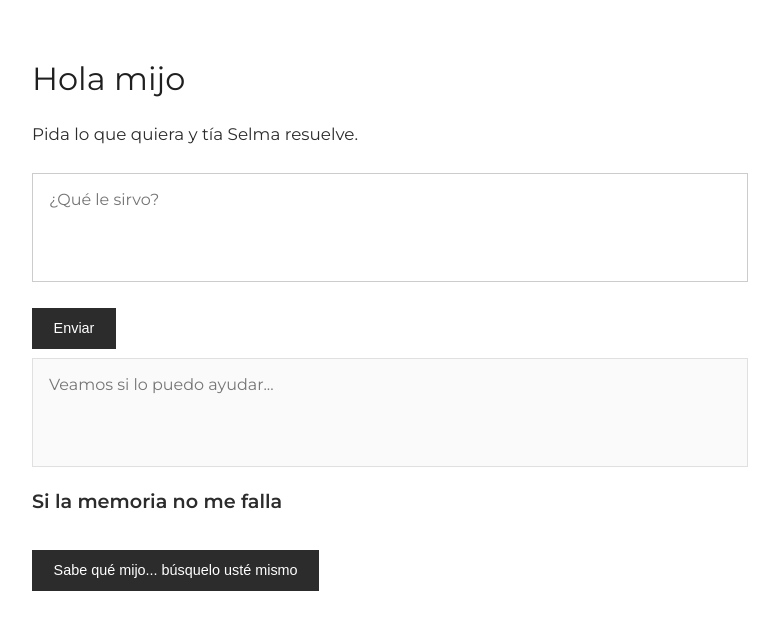
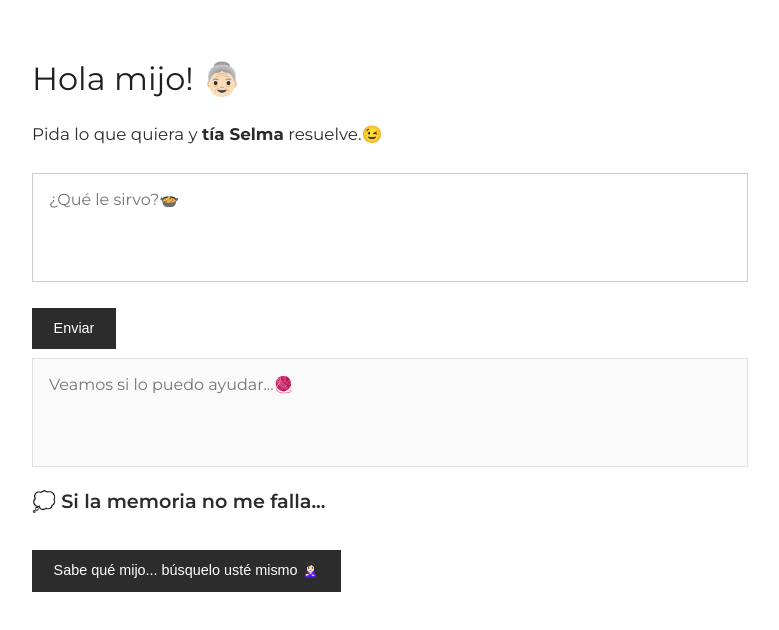
Before and after one commit to AlvaRocruIT/TiaSelma, a plain HTML site: page index.html in a window 1280 px wide. Shown: the whole page, without its empty margins (250-1029 px from the left). Drawn offline with Linux system fonts and the light colour scheme.

Commit message:
Update index.html

```diff
--- a/index.html
+++ b/index.html
@@ -14,16 +14,16 @@
   <link rel="stylesheet" href="styles.css" />
 </head>
 <body>
-  <h1>Hola mijo</h1>
+  <h1>Hola mijo! 👵🏻</h1>
 
   <!-- App del chatbot (sin modal) -->
   <main id="chatApp" class="chat-app">
-    <p>Pida lo que quiera y tía Selma resuelve.</p>
+    <p>Pida lo que quiera y <span class="bold">tía Selma</span> resuelve.😉</p>
 
     <textarea
       id="userInput"
       rows="4"
-      placeholder="¿Qué le sirvo?"
+      placeholder="¿Qué le sirvo?🍲"
       autocomplete="off"
       autocapitalize="none"
       spellcheck="false"
@@ -34,11 +34,11 @@
       id="currentResponse"
       rows="4"
       readonly
-      placeholder="Veamos si lo puedo ayudar..."
+      placeholder="Veamos si lo puedo ayudar...🧶"
     ></textarea>
 
-    <h3>Si la memoria no me falla</h3>
-    <button id="toggleHistoryBtn" type="button">Sabe qué mijo... búsquelo usté mismo</button>
+    <h3>💭 Si la memoria no me falla...</h3>
+    <button id="toggleHistoryBtn" type="button">Sabe qué mijo... búsquelo usté mismo 🙎🏻‍♀️</button>
     <textarea
       id="historyBox"
       rows="8"
```
